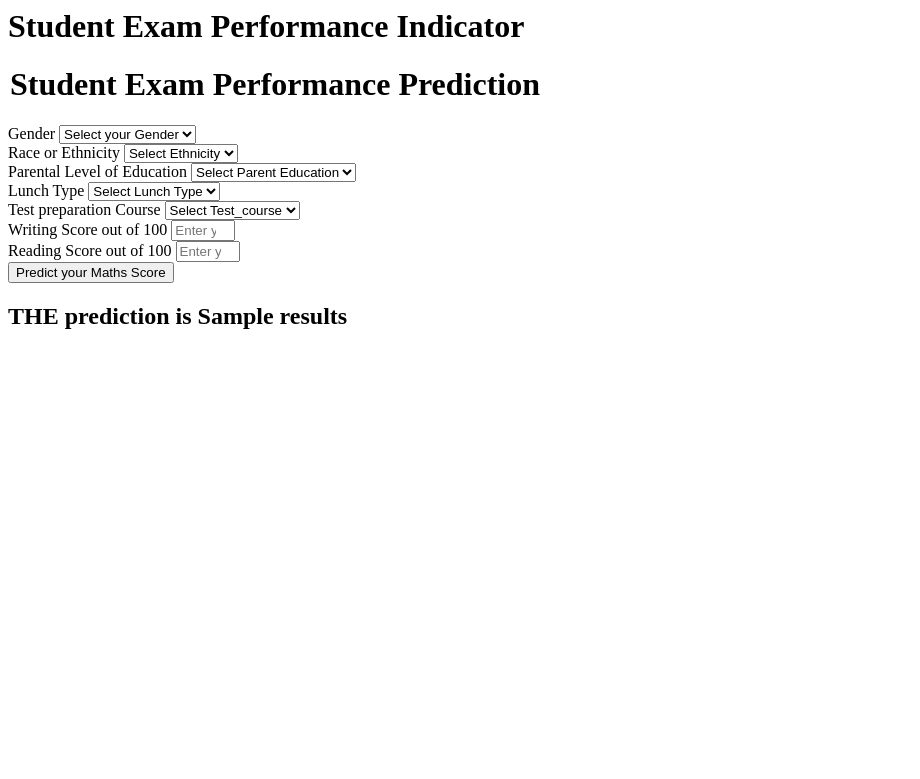
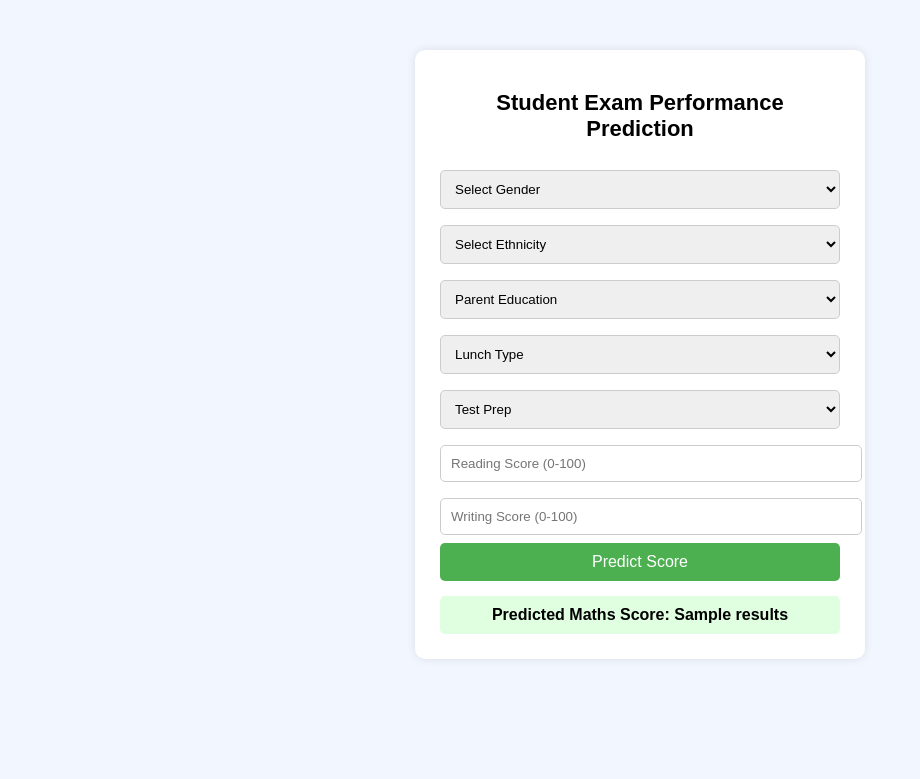
Before and after one commit to niranjanpatil1010/mlproject-student-performance, a Flask app: template templates/home.html in a window 1280 px wide. Shown: the top 779 px of the page, without its empty margins (0-920 px from the left). Run offline with Flask 3, Linux system fonts and the light colour scheme; the template is opened without the code that fills it: most values are stand-ins (such as "Sample title", 1, 10 or a date in 2020).

Commit message:
upadte app.py

```diff
--- a/app.py
+++ b/app.py
@@ -26,8 +26,8 @@ def predict_datapoint():
             parental_level_of_education=request.form.get('parental_level_of_education'),
             lunch=request.form.get('lunch'),
             test_preparation_course=request.form.get('test_preparation_course'),
-            reading_score=float(request.form.get('writing_score')),
-            writing_score=float(request.form.get('reading_score'))
+            reading_score=float(request.form.get('reading_score')),
+            writing_score=float(request.form.get('writing_score'))
 
         )
         pred_df=data.get_data_as_data_frame()
--- /dev/null
+++ b/static/style.css
@@ -0,0 +1,51 @@
+body {
+    font-family: Arial;
+    background: #f2f6ff;
+    margin: 0;
+}
+
+.container {
+    width: 400px;
+    margin: 50px auto;
+    background: white;
+    padding: 25px;
+    border-radius: 10px;
+    box-shadow: 0px 0px 10px rgba(0,0,0,0.1);
+    text-align: center;
+}
+
+h1 {
+    font-size: 22px;
+    margin-bottom: 20px;
+}
+
+select, input {
+    width: 100%;
+    padding: 10px;
+    margin: 8px 0;
+    border-radius: 5px;
+    border: 1px solid #ccc;
+}
+
+button {
+    width: 100%;
+    padding: 10px;
+    background: #4CAF50;
+    color: white;
+    border: none;
+    cursor: pointer;
+    border-radius: 5px;
+    font-size: 16px;
+}
+
+button:hover {
+    background: #45a049;
+}
+
+.result {
+    margin-top: 15px;
+    padding: 10px;
+    background: #e0ffe0;
+    border-radius: 5px;
+    font-weight: bold;
+}
--- a/templates/home.html
+++ b/templates/home.html
@@ -1,111 +1,69 @@
+<!DOCTYPE html>
 <html>
+<head>
+    <title>Prediction</title>
+    <link rel="stylesheet" href="/static/style.css">
+</head>
+
 <body>
-    <div class="login">
-       <h1>Student Exam Performance Indicator</h1>
 
-       <form action="{{ url_for('predict_datapoint')}}" method="post">
-        <h1>
-            <legend>Student Exam Performance Prediction</legend>
-        </h1>
-        <div class="mb-3">
-            <label class="form-label">Gender</label>
-            <select class="form-control" name="gender" placeholder="Enter you Gender" required>
-                <option class="placeholder" selected disabled value="">Select your Gender</option>
-                <option value="male">
-                    Male
-                </option>
-                <option value="female">
-                    Female
-                </option>
-            </select>
-        </div>
-        <div class="mb-3">
-            <label class="form-label">Race or Ethnicity</label>
-            <select class="form-control" name="ethnicity" placeholder="Enter you ethnicity" required>
-                <option class="placeholder" selected disabled value="">Select Ethnicity</option>
-                <option value="group A">
-                    Group A
-                </option>
-                <option value="group B">
-                    Group B
-                </option>
-                <option value="group C">
-                    Group C
-                </option>
-                <option value="group D">
-                    Group D
-                </option>
-                <option value="group E">
-                    Group E
-                </option>
-            </select>
-        </div>
-        <div class="mb-3">
-            <label class="form-label">Parental Level of Education</label>
-            <select class="form-control" name="parental_level_of_education"
-                placeholder="Enter you Parent Education" required>
-                <option class="placeholder" selected disabled value="">Select Parent Education</option>
-                <option value="associate's degree">
-                    associate's degree
-                </option>
-                <option value="bachelor's degree">
-                    bachelor's degree
-                </option>
-                <option value="high school">
-                    high school
-                </option>
-                <option value="master's degree">
-                    master's degree
-                </option>
-                <option value="some college">
-                    some college
-                </option>
-                <option value="some high school">
-                    some high school
-                </option>
-            </select>
-        </div>
-        <div class="mb-3">
-            <label class="form-label">Lunch Type</label>
-            <select class="form-control" name="lunch" placeholder="Enter you Lunch" required>
-                <option class="placeholder" selected disabled value="">Select Lunch Type</option>
-                <option value="free/reduced">
-                    free/reduced
-                </option>
-                <option value="standard">
-                    standard
-                </option>
-            </select>
-        </div>
-        <div class="mb-3">
-            <label class="form-label">Test preparation Course</label>
-            <select class="form-control" name="test_preparation_course" placeholder="Enter you Course"
-                required>
-                <option class="placeholder" selected disabled value="">Select Test_course</option>
-                <option value="none">
-                    None
-                </option>
-                <option value="completed">
-                    Completed
-                </option>
-            </select>
-        </div>
-        <div class="mb-3">
-            <label class="form-label">Writing Score out of 100</label>
-            <input class="form-control" type="number" name="reading_score"
-                placeholder="Enter your Reading score" min='0' max='100' />
-        </div>
-        <div class="mb-3">
-            <label class="form-label">Reading Score out of 100</label>
-            <input class="form-control" type="number" name="writing_score"
-                placeholder="Enter your Reading Score" min='0' max='100' />
-        </div>
-        <div class="mb-3">
-            <input class="btn btn-primary" type="submit" value="Predict your Maths Score" required />
-        </div>
+<div class="container">
+
+    <h1>Student Exam Performance Prediction</h1>
+
+    <form action="{{ url_for('predict_datapoint') }}" method="post">
+
+        <select name="gender" required>
+            <option disabled selected>Select Gender</option>
+            <option value="male">Male</option>
+            <option value="female">Female</option>
+        </select>
+
+        <select name="ethnicity" required>
+            <option disabled selected>Select Ethnicity</option>
+            <option value="group A">Group A</option>
+            <option value="group B">Group B</option>
+            <option value="group C">Group C</option>
+            <option value="group D">Group D</option>
+            <option value="group E">Group E</option>
+        </select>
+
+        <select name="parental_level_of_education" required>
+            <option disabled selected>Parent Education</option>
+            <option value="associate's degree">Associate</option>
+            <option value="bachelor's degree">Bachelor</option>
+            <option value="high school">High School</option>
+            <option value="master's degree">Master</option>
+            <option value="some college">Some College</option>
+            <option value="some high school">Some High School</option>
+        </select>
+
+        <select name="lunch" required>
+            <option disabled selected>Lunch Type</option>
+            <option value="standard">Standard</option>
+            <option value="free/reduced">Free/Reduced</option>
+        </select>
+
+        <select name="test_preparation_course" required>
+            <option disabled selected>Test Prep</option>
+            <option value="none">None</option>
+            <option value="completed">Completed</option>
+        </select>
+
+        <input type="number" name="reading_score" placeholder="Reading Score (0-100)" min="0" max="100" required>
+
+        <input type="number" name="writing_score" placeholder="Writing Score (0-100)" min="0" max="100" required>
+
+        <button type="submit">Predict Score</button>
     </form>
-    <h2>
-       THE  prediction is {{results}}
-    </h2>
-   <body>
+
+    {% if results is not none %}
+    <div class="result">
+        Predicted Maths Score: <b>{{ results }}</b>
+    </div>
+    {% endif %}
+
+</div>
+
+</body>
 </html>
```
Also changed, not shown: templates/index.html (+20 -1 lines), 2 other files.
